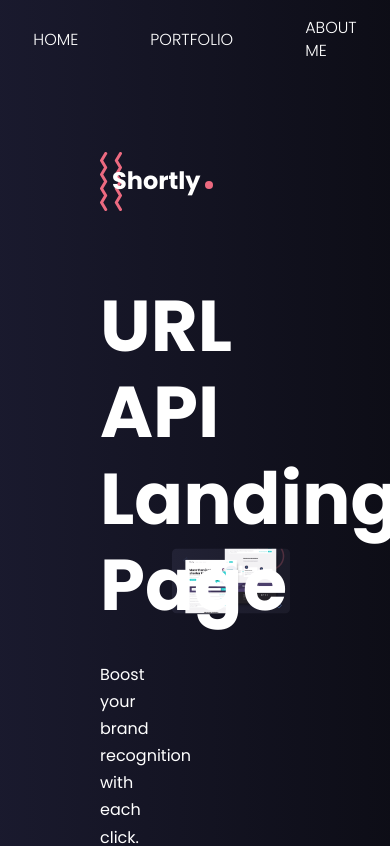
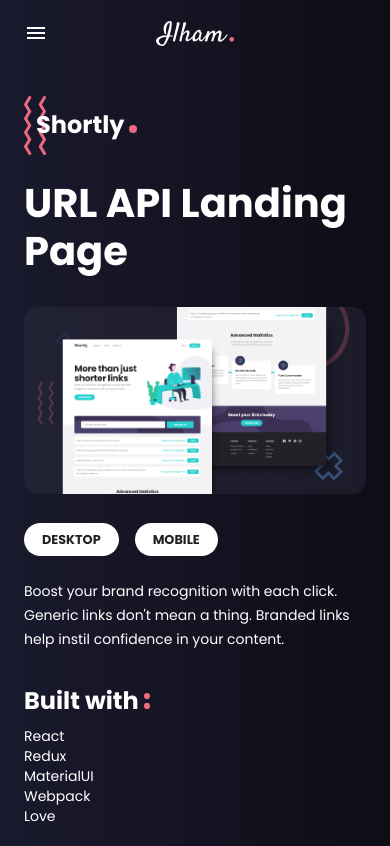
Before and after one commit to Mohamad-Ilham-Ramadhan/portfolio, a React app: page /project-detail in a window 390 px wide. Shown: the top 846 px of the page. Built offline with nearby package versions, Linux system fonts and the light colour scheme.

Commit message:
Mobile desing: ProjectDetail xs (done)

```diff
--- a/src/components/Home.jsx
+++ b/src/components/Home.jsx
@@ -21,6 +21,9 @@ const useStyles = makeStyles((theme) => ({
       height: "100vh",
       paddingTop: 0,
     },
+  },
+  navbarMobile: {
+    marginBottom: 40,
   },
   gridContianer: {
     height: "100%",
@@ -213,7 +216,7 @@ export default function Home() {
   const upMd = useMediaQuery(theme.breakpoints.up("md"));
   return (
     <section className={styles.root}>
-      {!upMd && <NavbarMobile />}
+      {!upMd && <NavbarMobile className={styles.navbarMobile} />}
       <Grid container className={styles.gridContianer}>
         <Grid item xs={12} md={6}>
           <div className={styles.wrapperHello}>
--- a/src/components/NavbarMobile.jsx
+++ b/src/components/NavbarMobile.jsx
@@ -15,7 +15,7 @@ const useStyles = makeStyles((theme) => ({
     height: 72,
     position: "relative",
     zIndex: 200,
-    marginBottom: 40,
+    // marginBottom: 40, gak boleh margin taroh di reusable component
     "& li": {
       marginRight: 12,
       marginLeft: 12,
@@ -49,7 +49,7 @@ const useStyles = makeStyles((theme) => ({
   },
 }));
 
-export default function NavbarMobile() {
+export default function NavbarMobile({ className }) {
   const styles = useStyles();
   const [open, setOpen] = useState(false);
   function toggleOpen() {
@@ -61,7 +61,7 @@ export default function NavbarMobile() {
   return (
     <>
       <Backdrop className={styles.backdrop} open={open} onClick={handleClose} />
-      <nav className={styles.root}>
+      <nav className={clsx(styles.root, className)}>
         <div onClick={toggleOpen} className={styles.toggle} role="button">
           {open ? <IconClose /> : <IconMenu />}
         </div>
--- a/src/components/pages/ProjectDetail.jsx
+++ b/src/components/pages/ProjectDetail.jsx
@@ -1,6 +1,7 @@
 import React, { useState, useEffect } from "react";
 import clsx from "clsx";
-import { makeStyles } from "@material-ui/core/styles";
+import { makeStyles, useTheme } from "@material-ui/core/styles";
+import useMediaQuery from "@material-ui/core/useMediaQuery";
 import Typography from "@material-ui/core/Typography";
 import Heading from "../Heading";
 import NavbarTop from "../NavbarTop";
@@ -11,27 +12,41 @@ import imageDetailMobile from "../../images/shortly-detail-mobile.svg";
 import ButtonPill from "../buttons/ButtonPill";
 import IconVisitWeb from "../icons/IconVisitWeb";
 import IconGithub from "@material-ui/icons/GitHub";
+import NavbarMobile from "../NavbarMobile";
 const useStyles = makeStyles((theme) => ({
-  root: {
-    paddingLeft: 100,
-    paddingRight: 100,
-    paddingBottom: 80,
+  root: {},
+  container: {
+    padding: [0, 24, 40],
   },
   navbar: {
     marginBottom: 72,
   },
+  navbarMobile: {
+    marginBottom: 24,
+  },
   heading: {
+    marginBottom: 24,
+    [theme.breakpoints.up("md")]: {
       marginBottom: 72,
     },
+  },
   title: {
-    fontSize: "4.5rem",
+    fontSize: 40,
     fontWeight: 700,
     marginBottom: 32,
+    [theme.breakpoints.up("sm")]: {
+      fontSize: "4.5rem",
+    },
   },
   description: {
+    lineHeight: 1.7,
+    marginBottom: 32,
+    fontSize: 14,
+    [theme.breakpoints.up("md")]: {
       width: "80%",
-    lineHeight: 1.7,
       marginBottom: 40,
+      fontSize: "1rem",
+    },
   },
   gridImg: {
     display: "flex",
@@ -40,18 +55,31 @@ const useStyles = makeStyles((theme) => ({
   },
   wrapperBtns: {
     display: "flex",
+    justifyContent: "flex-start",
+    marginBottom: 24,
+    [theme.breakpoints.up("md")]: {
       justifyContent: "flex-end",
+    },
     "& button": {
       marginRight: 16,
+      height: 30,
+      padding: [0, 18],
+      [theme.breakpoints.up("md")]: {
+        height: 33,
+        padding: [6, 24],
+      },
       "&:last-child": {
         marginRight: 0,
       },
     },
   },
   imgDetail: {
+    width: "100%",
     marginBottom: 24,
+    zIndex: -1,
+    [theme.breakpoints.up("md")]: {
       width: "124%",
-    zIndex: -1,
+    },
   },
   builtWith: {
     fontSize: 24,
@@ -69,6 +97,8 @@ const useStyles = makeStyles((theme) => ({
 export default function ProjectDetail() {
   const styles = useStyles();
   const [imgPreview, setImgPreview] = useState(imageDetailDesktop);
+  const theme = useTheme();
+  const downSm = useMediaQuery(theme.breakpoints.down("sm"));
   function changeImgPreview(type) {
     if (type == "desktop") {
       setImgPreview(imageDetailDesktop);
@@ -79,18 +109,47 @@ export default function ProjectDetail() {
 
   return (
     <div className={styles.root}>
+      {downSm ? (
+        <NavbarMobile className={styles.navbarMobile} />
+      ) : (
         <NavbarTop className={styles.navbar} />
+      )}
+      <div className={styles.container}>
         <Heading className={styles.heading} component="h1">
           Shortly
         </Heading>
         <Grid container>
-        <Grid item xs={6}>
+          <Grid item xs={12} md={6}>
             <Typography className={styles.title} variant="h2">
               URL API Landing Page
             </Typography>
+            {downSm && (
+              <>
+                <img className={styles.imgDetail} src={imgPreview} alt="" />
+                <div className={styles.wrapperBtns}>
+                  <ButtonPill
+                    size="small"
+                    onClick={() => {
+                      changeImgPreview("desktop");
+                    }}
+                  >
+                    Desktop
+                  </ButtonPill>
+                  <ButtonPill
+                    size="small"
+                    onClick={() => {
+                      changeImgPreview("mobile");
+                    }}
+                  >
+                    Mobile
+                  </ButtonPill>
+                </div>
+              </>
+            )}
             <Typography className={styles.description}>
               Boost your brand recognition with each click. Generic links don't
-            mean a thing. Branded links help instil confidence in your content.
+              mean a thing. Branded links help instil confidence in your
+              content.
             </Typography>
             <Typography className={styles.builtWith} variant="h3">
               Built with{" "}
@@ -114,7 +173,8 @@ export default function ProjectDetail() {
               <ButtonPill endIcon={<IconGithub />}>Source code</ButtonPill>
             </div>
           </Grid>
-        <Grid className={styles.gridImg} item xs={6}>
+          {!downSm && (
+            <Grid className={styles.gridImg} item xs={12} md={6}>
               <img className={styles.imgDetail} src={imgPreview} alt="" />
               <div className={styles.wrapperBtns}>
                 <ButtonPill
@@ -135,7 +195,9 @@ export default function ProjectDetail() {
                 </ButtonPill>
               </div>
             </Grid>
+          )}
         </Grid>
+      </div>
     </div>
   );
 }
```
Lines whose indentation alone changed are shown as unchanged.
